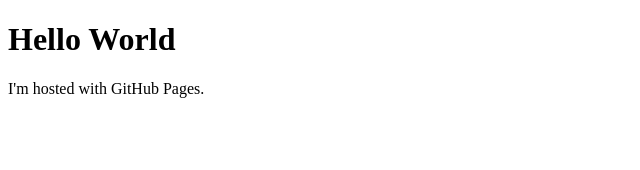
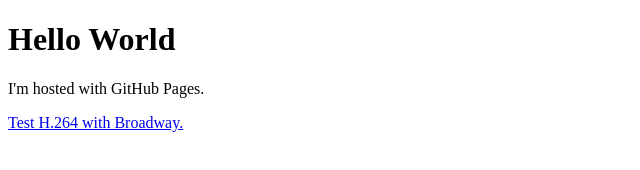
Before and after one commit to myjimmy/myjimmy.github.io, a plain HTML site: page index.html in a window 1280 px wide. Shown: the whole page, without its empty margins (0-640 px from the left). Drawn offline with Linux system fonts and the light colour scheme.

Commit message:
Add the link for testing H.264 with Broadway.

```diff
--- a/index.html
+++ b/index.html
@@ -3,5 +3,6 @@
 <body>
 <h1>Hello World</h1>
 <p>I'm hosted with GitHub Pages.</p>
+<A href="storyDemo.html">Test H.264 with Broadway.</A>
 </body>
 </html>
```
